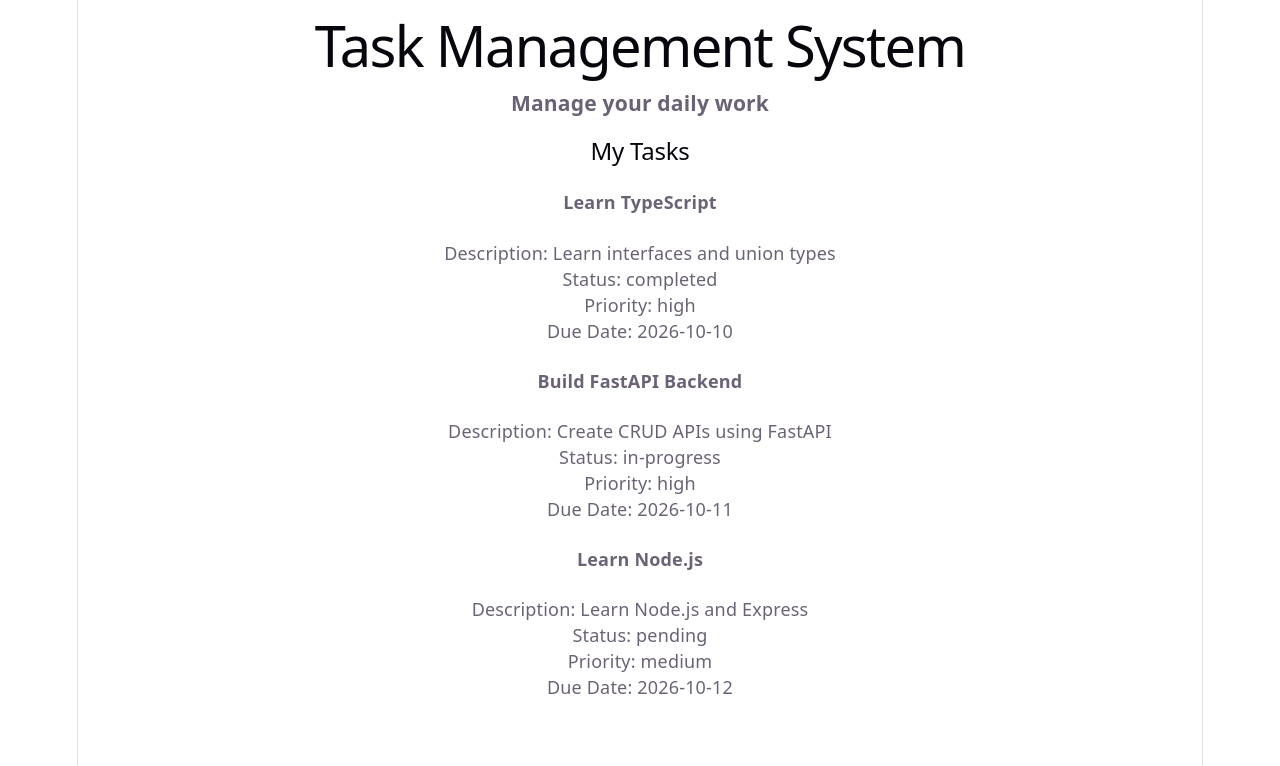
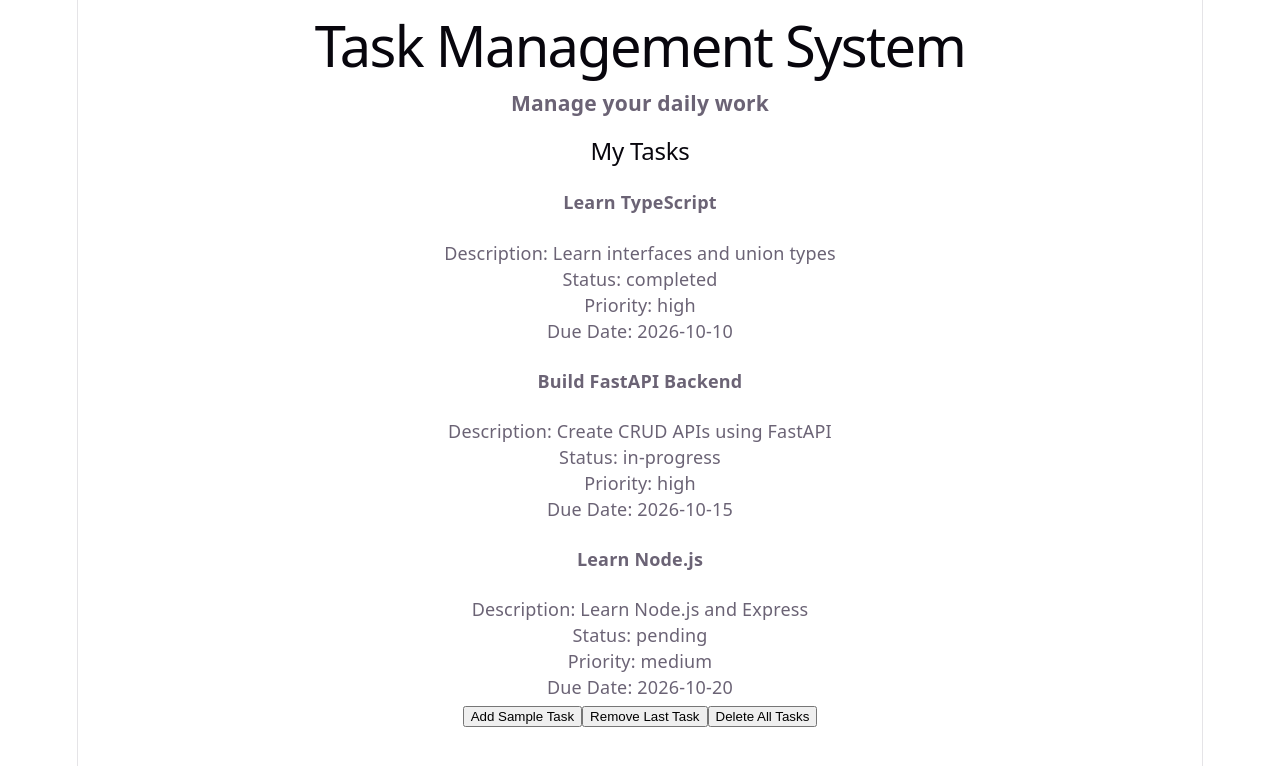
Before and after one commit to samaresh77/Full-Stack-Applications, a React (Vite) app in the folder fullstack-crud/frontend/: page / in a window 1280 px wide. Shown: the top 766 px of the page. Built offline with nearby package versions, Linux system fonts and the light colour scheme.

Commit message:
button functionality

```diff
--- a/fullstack-crud/frontend/src/App.tsx
+++ b/fullstack-crud/frontend/src/App.tsx
@@ -1,34 +1,38 @@
+import { useState } from "react"
 import Header from "./components/Header"
 import TaskCard from "./components/TaskCard"
 import type { Task } from "./types/task"
 
-function App() {
-  const task1: Task = {
+const initialTasks: Task[] = [
+  {
     id: 1,
     title: "Learn TypeScript",
     description: "Learn interfaces and union types",
     status: "completed",
     priority: "high",
-    dueDate: "2026-10-10"
-  }
-
-  const task2: Task = {
+    dueDate: "2026-10-10",
+  },
+  {
     id: 2,
     title: "Build FastAPI Backend",
     description: "Create CRUD APIs using FastAPI",
     status: "in-progress",
     priority: "high",
-    dueDate: "2026-10-11"
-  }
-
-  const task3: Task = {
+    dueDate: "2026-10-15",
+  },
+  {
     id: 3,
     title: "Learn Node.js",
     description: "Learn Node.js and Express",
     status: "pending",
     priority: "medium",
-    dueDate: "2026-10-12"
-  }
+    dueDate: "2026-10-20",
+  },
+]
+
+
+function App() {
+  const [tasks, setTasks] = useState<Task[]>(initialTasks)
 
   return (
     <div>
@@ -40,9 +44,35 @@ function App() {
       <main>
         <h2>My Tasks</h2>
 
-        <TaskCard task={task1} />
-        <TaskCard task={task2} />
-        <TaskCard task={task3} />
+        {tasks.map((task) => (
+          <TaskCard
+            key={task.id}
+            task={task}
+          />
+        ))}
+        <button onClick={() =>
+          setTasks([...tasks,
+            {
+              id: Date.now(),
+              title: "Sample task",
+              description: "Learn sample task",
+              status: "pending",
+              priority: "medium",
+              dueDate: "2026-10-20",
+            }
+          ])}
+          >
+          Add Sample Task
+        </button>
+        <button onClick={() => {
+            setTasks(tasks.slice(0, -1))
+          }}
+        >
+          Remove Last Task
+        </button>
+        <button onClick={() => setTasks([])}>
+          Delete All Tasks
+        </button>
       </main>
     </div>
   )
```
